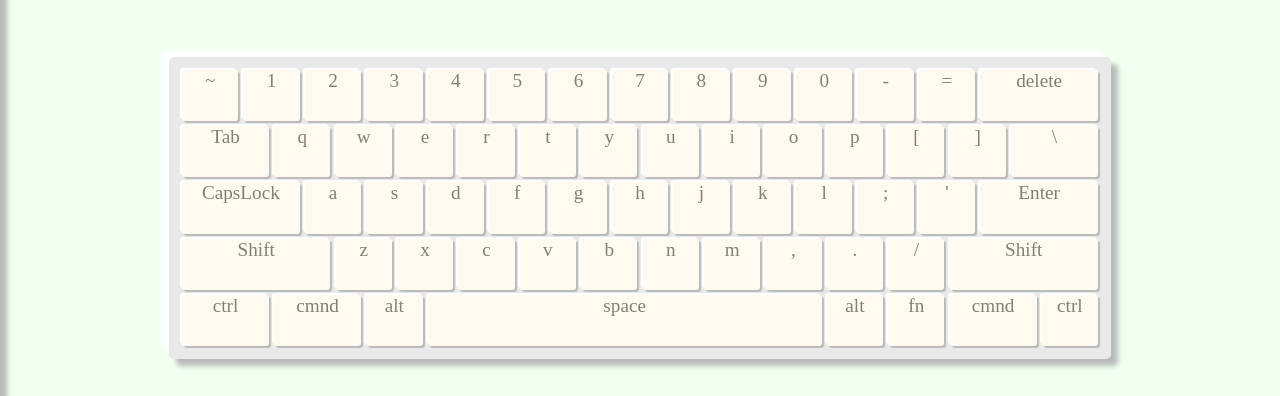
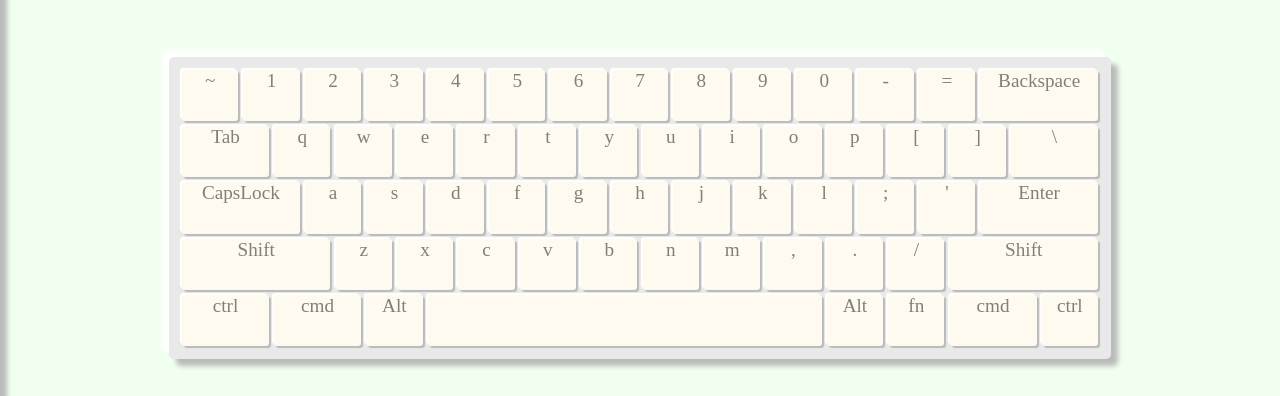
Before and after one commit to VitaliyMurashko/react-typescript-playground, a React (Create React App) app: page /keyboard in a window 1280 px wide. Shown: the part 192-588 px from the top of the page. Built offline with nearby package versions, Linux system fonts and the light colour scheme.

Commit message:
add eventListener to keyboard

```diff
--- a/src/components/Keyboard/Buttons.ts
+++ b/src/components/Keyboard/Buttons.ts
@@ -52,7 +52,7 @@ export const Buttons = [
         size:2
     },
     {
-        value:'delete',
+        value:'Backspace',
         size:4
     },
     {
@@ -216,19 +216,19 @@ export const Buttons = [
         size:3
     },
     {
-        value:'cmnd',
+        value:'cmd',
         size:3
     },
     {
-        value:'alt',
+        value:'Alt',
         size:2
     },
     {
-        value:'space',
+        value:' ',
         size:13
     },
     {
-        value:'alt',
+        value:'Alt',
         size:2
     },
     {
@@ -236,7 +236,7 @@ export const Buttons = [
         size:2
     },
     {
-        value:'cmnd',
+        value:'cmd',
         size:3
     },
     {
--- a/src/components/Keyboard/Key.tsx
+++ b/src/components/Keyboard/Key.tsx
@@ -1,9 +1,10 @@
-import React from 'react';
+import React, { useEffect, useState } from 'react';
 import styled from 'styled-components';
 
 type Custom = {
-    size?: any
-  }
+    size?: number,
+    IsPressed?: boolean
+}
 
 const KeyInput = styled.div<Custom>`
 grid-column: span ${props => props.size};
@@ -12,17 +13,32 @@ align-self: auto;
 text-align:center;
 background-color: floralwhite;
 border-radius:3px;
-box-shadow: 2px 2px 1px #bababa, -2px -2px 1px #ffffff;
+box-shadow: ${props => props.IsPressed ? `inset 2px 2px 1px #bababa, inset -2px -2px 1px #ffffff;` : `2px 2px 1px #bababa, -2px -2px 1px #ffffff;`}
+&:active {
+    box-shadow: inset 2px 2px 1px #bababa,
+        inset -2px -2px 1px #ffffff;
+}
 `
 
 type buttonType = {
-    value:string,
-    size:any
+    value: string,
+    size: any,
+    pressedKey: string,
+    setkey: (payload:any) => void
 }
 
-const Key:React.SFC<buttonType> = (props) => {
+const Key: React.SFC<buttonType> = (props) => {
+    const [IsPressed, setIsPressed] = useState(false)
+
+    useEffect(() => {
+        props.pressedKey === props.value && setIsPressed(true)
+        setTimeout(() => {
+            setIsPressed(false)
+        }, 100)
+    }, [props.pressedKey, props.value])
+
     return (
-    <KeyInput size={props.size}>{props.value}</KeyInput>
+        <KeyInput size={props.size} IsPressed={IsPressed}>{props.value}</KeyInput>
     )
 }
 
--- a/src/components/Keyboard/Keyboard.tsx
+++ b/src/components/Keyboard/Keyboard.tsx
@@ -1,8 +1,11 @@
 import React from 'react';
 import Container from '../Container/Container';
-import KeyboardBase from './KeyboardBase'
+import KeyboardBase from './KeyboardBase';
+
 
 const Keyboard  = () => {
+
+
     return(
     <Container BgColor="honeydew">
         <KeyboardBase></KeyboardBase>
--- a/src/components/Keyboard/KeyboardBase.tsx
+++ b/src/components/Keyboard/KeyboardBase.tsx
@@ -1,4 +1,4 @@
-import React from 'react';
+import React ,{useEffect,useState} from 'react';
 import styled from 'styled-components';
 import Key from './Key';
 import {Buttons} from './Buttons';
@@ -17,9 +17,18 @@ padding:1vw;
 
 const KeyboardBase = () => {
 
+    const [key, setkey] = useState('')
+
+    console.log(key);
+    useEffect(()=> {
+        document.addEventListener('keydown', (e) => setkey(e.key));
+
+        return () => {document.removeEventListener('keydown', (e) => setkey(e.key))};
+    }, [])
+
     return (
         <Container>
-            {Buttons.map(button => <Key value={button.value} size={button.size}/>)}
+            {Buttons.map(button => <Key key={Math.random()*100} value={button.value} size={button.size} pressedKey={key} setkey={setkey}/>)}
         </Container>
     )
 }
```
Also changed, not shown: 1 other file (tests, documents, lock files or other folders).
